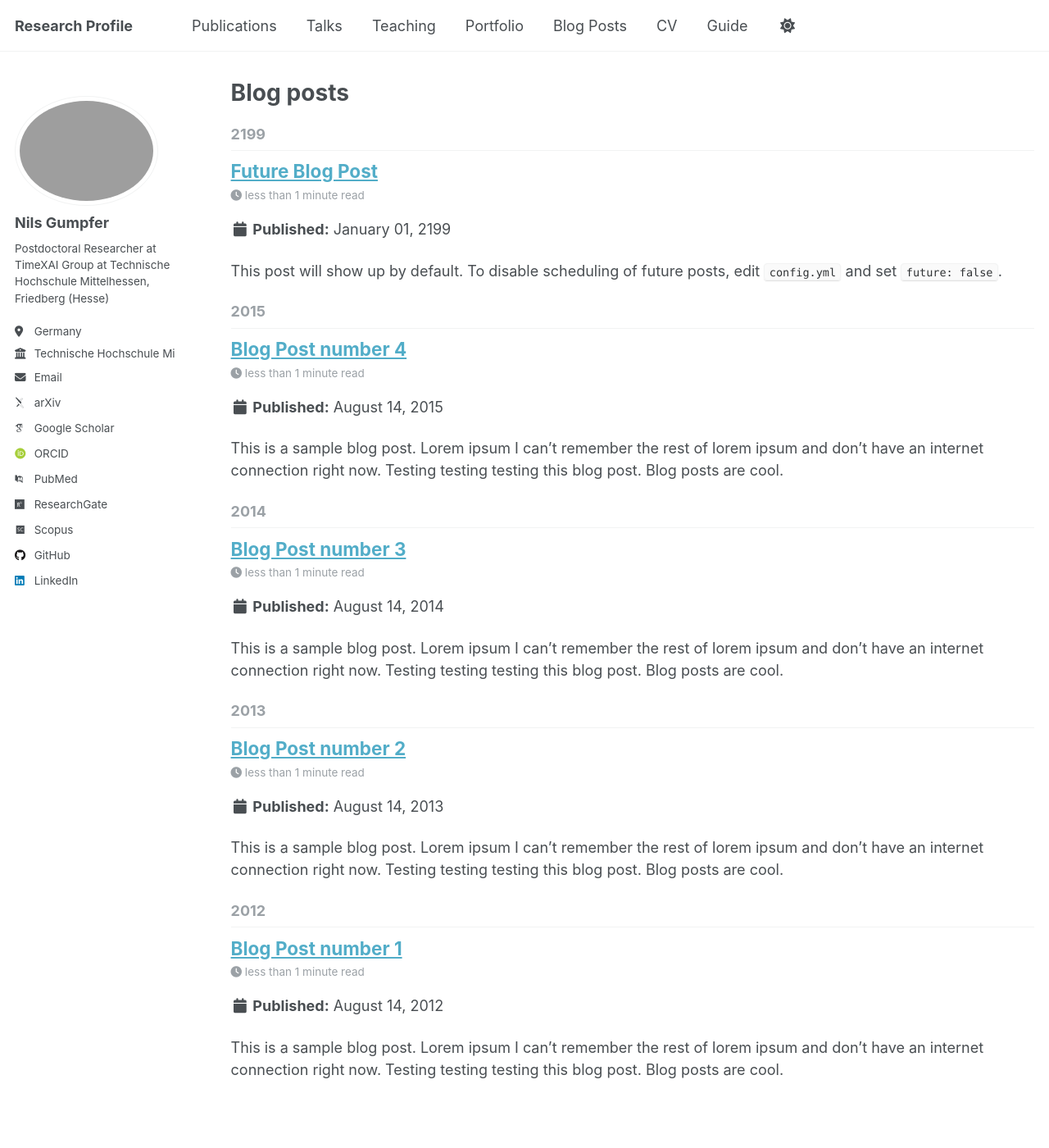
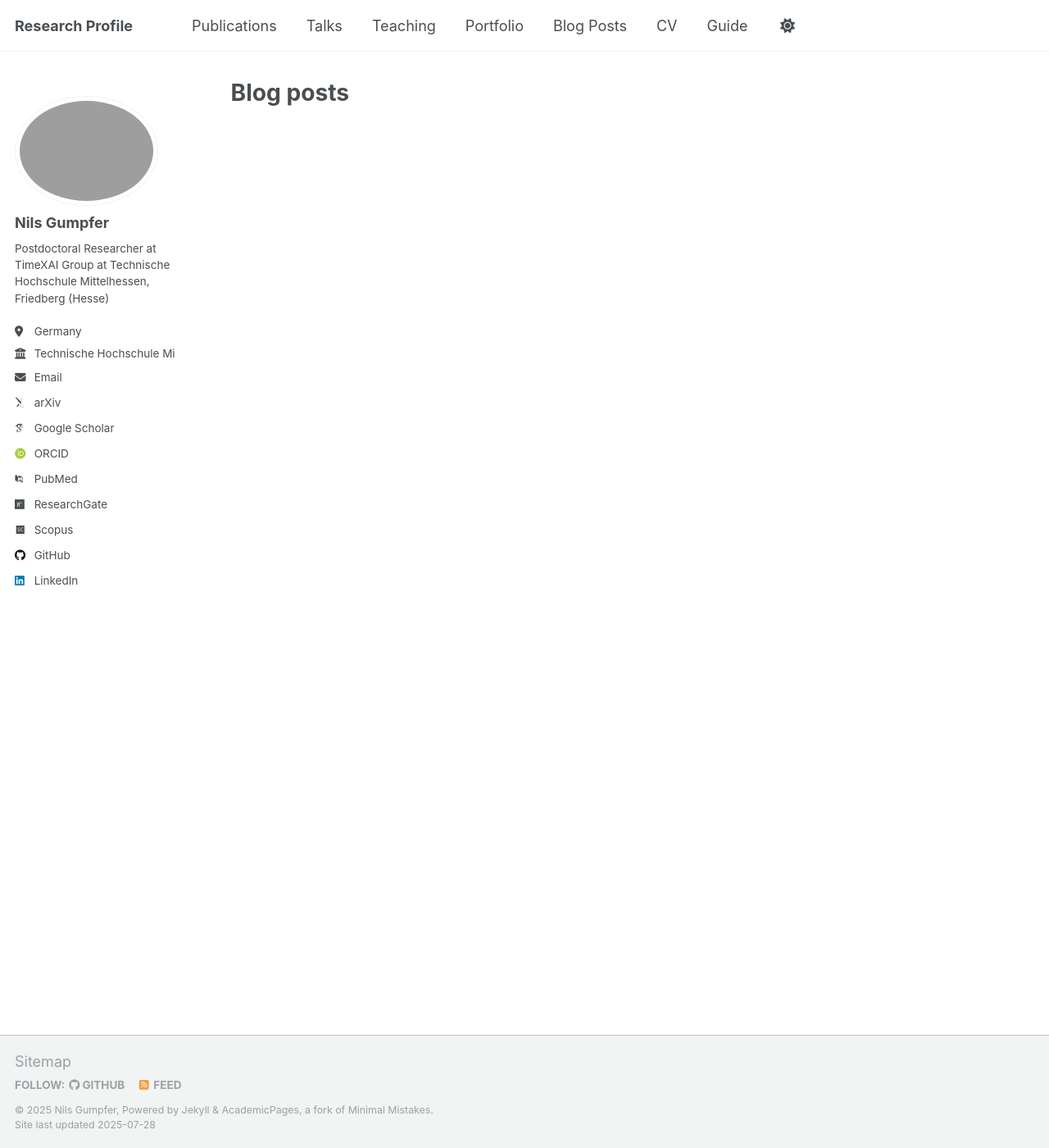
Before and after one commit to nilsgumpfer/nilsgumpfer.github.io, a Jekyll site: the page built from _pages/year-archive.html, in a window 1280 px wide and 1400 px high. Shown: the whole window at 82% size. Built offline with Jekyll 4.4.1, drawn with Linux system fonts in a browser that asks for light colours; some web fonts are replaced; a script that is not in the unit is left out.

Commit message:
2025-07-28_14:38:37

```diff
--- a/_config.yml
+++ b/_config.yml
@@ -232,17 +232,6 @@ collections:
 
 # These settings control how pages and collections are included in the site
 defaults:
-  # _posts
-  - scope:
-      path: ""
-      type: posts
-    values:
-      layout: single
-      author_profile: true
-      read_time: true
-      comments: true
-      share: true
-      related: true
   # _pages
   - scope:
       path: ""
--- a/_posts/2012-08-14-blog-post-1.md
+++ /dev/null
@@ -1,20 +0,0 @@
----
-title: 'Blog Post number 1'
-date: 2012-08-14
-permalink: /posts/2012/08/blog-post-1/
-tags:
-  - cool posts
-  - category1
-  - category2
----
-
-This is a sample blog post. Lorem ipsum I can't remember the rest of lorem ipsum and don't have an internet connection right now. Testing testing testing this blog post. Blog posts are cool.
-
-Headings are cool
-======
-
-You can have many headings
-======
-
-Aren't headings cool?
-------
--- a/_posts/2013-08-14-blog-post-2.md
+++ /dev/null
@@ -1,20 +0,0 @@
----
-title: 'Blog Post number 2'
-date: 2013-08-14
-permalink: /posts/2013/08/blog-post-2/
-tags:
-  - cool posts
-  - category1
-  - category2
----
-
-This is a sample blog post. Lorem ipsum I can't remember the rest of lorem ipsum and don't have an internet connection right now. Testing testing testing this blog post. Blog posts are cool.
-
-Headings are cool
-======
-
-You can have many headings
-======
-
-Aren't headings cool?
-------
--- a/_posts/2014-08-14-blog-post-3.md
+++ /dev/null
@@ -1,20 +0,0 @@
----
-title: 'Blog Post number 3'
-date: 2014-08-14
-permalink: /posts/2014/08/blog-post-3/
-tags:
-  - cool posts
-  - category1
-  - category2
----
-
-This is a sample blog post. Lorem ipsum I can't remember the rest of lorem ipsum and don't have an internet connection right now. Testing testing testing this blog post. Blog posts are cool.
-
-Headings are cool
-======
-
-You can have many headings
-======
-
-Aren't headings cool?
-------
--- a/_posts/2199-01-01-future-post.md
+++ /dev/null
@@ -1,11 +0,0 @@
----
-title: 'Future Blog Post'
-date: 2199-01-01
-permalink: /posts/2012/08/blog-post-4/
-tags:
-  - cool posts
-  - category1
-  - category2
----
-
-This post will show up by default. To disable scheduling of future posts, edit `config.yml` and set `future: false`.
```
Also changed, not shown: _pages/about.md (+1 -1 lines), _posts/2015-08-14-blog-post-4.md (deleted, +0 -20 lines).
